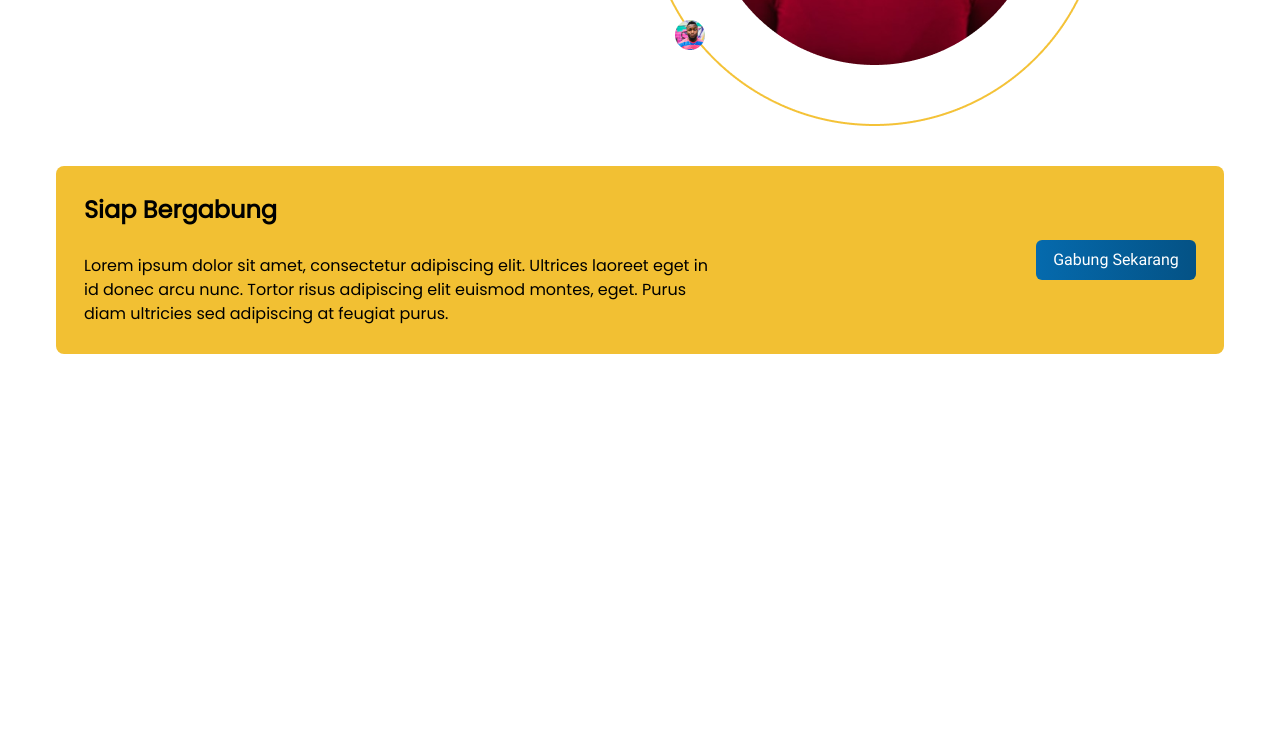
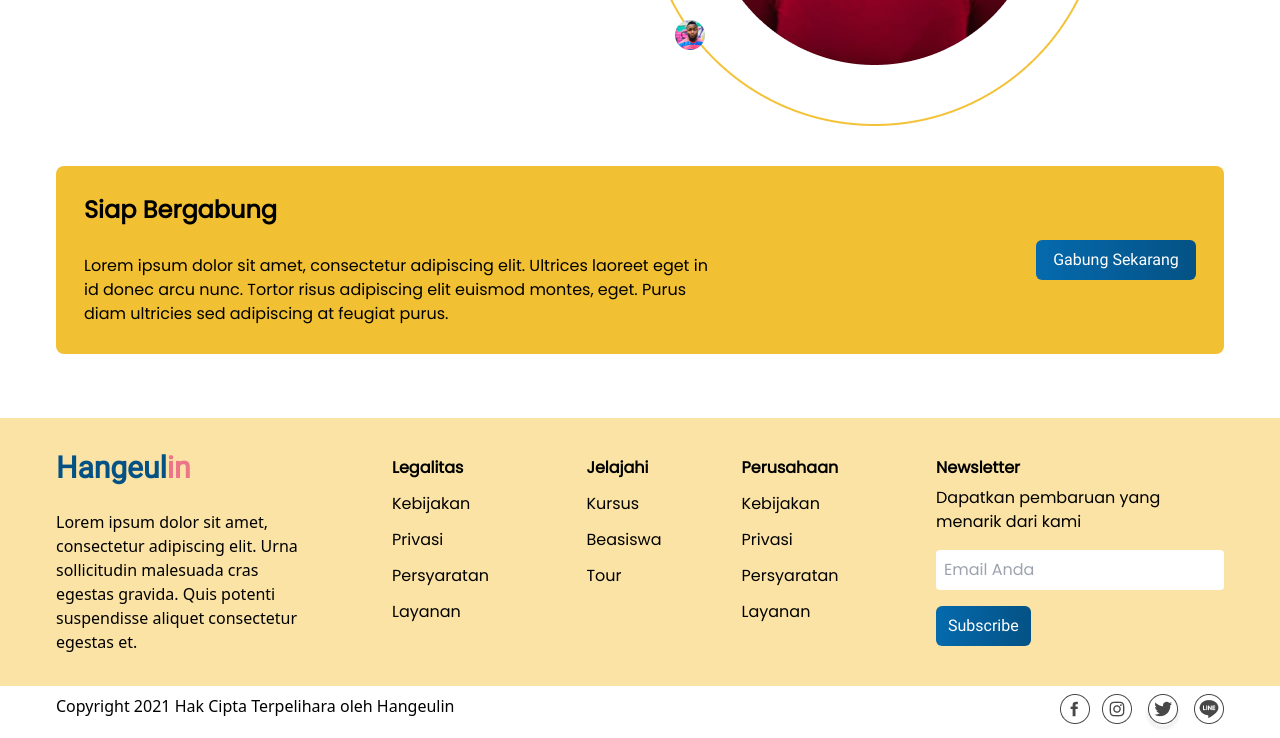
Before and after one commit to bunganb/Latihan-slicing, a website: page public/pages/index.html in a window 1280 px wide. Shown: the part 2005-2743 px from the top of the page. Before the commit the page ends 2383 px from the top, so only its background shows below. Drawn offline with nearby package versions, Linux system fonts and the light colour scheme.

Commit message:
feat:add testimonial and footer

```diff
--- a/public/pages/index.html
+++ b/public/pages/index.html
@@ -10,7 +10,7 @@
 </head>
 
 <body>
-    <div class="wrapper px-14 py-6">
+    <div class="wrapper px-14 pt-6">
         <nav class="flex items-baseline justify-between">
             <div class="logo font-rubik text-5xl font-semibold">
                 <a href="">Hangeul<span class="text-primary">in</span></a>
@@ -295,11 +295,68 @@
                 </div>
             </div>
         </main>
-        <footer>
-            <div class="footer">
-                <div class="logo"></div>
-                <div class="links"></div>
-                <div class="contact"></div>
+        <footer class="mt-16">
+            <div class="footer flex gap-20 py-8 px-14 bg-[#FAE3A4]"
+                style="width: calc(100% + 7rem); margin-left: -3.5rem;">
+                <div class="logo">
+                    <h1 class="font-rubik font-black text-3xl text-secondary">Hangeul<span
+                            class="text-[#EC7589]">in</span></h1>
+                    <p class="w-64 pt-6">Lorem ipsum dolor sit amet, consectetur adipiscing elit. Urna sollicitudin
+                        malesuada
+                        cras egestas
+                        gravida. Quis potenti suspendisse aliquet consectetur egestas et.</p>
+                </div>
+                <div class="links font-poppins">
+                    <div class="link-items leading-9">
+                        <h1 class="font-bold">Legalitas</h1>
+                        <a href="" class="block">Kebijakan Privasi</a>
+                        <a href="" class="block">Persyaratan Layanan</a>
+                    </div>
+                </div>
+                <div class="links font-poppins">
+                    <div class="link-items leading-9">
+                        <h1 class="font-bold">Jelajahi</h1>
+                        <a href="" class="block">Kursus</a>
+                        <a href="" class="block">Beasiswa</a>
+                        <a href="" class="block">Tour</a>
+                    </div>
+                </div>
+                <div class="links font-poppins">
+                    <div class="link-items leading-9">
+                        <h1 class="font-bold">Perusahaan</h1>
+                        <a href="" class="block">Kebijakan Privasi</a>
+                        <a href="" class="block">Persyaratan Layanan</a>
+                    </div>
+                </div>
+                <div class="links font-poppins">
+                    <div class="link-items">
+                        <h1 class="font-bold leading-9">Newsletter</h1>
+                        <p>Dapatkan pembaruan yang menarik dari kami</p>
+                        <input type="email" name="email" id="email" class="p-2 my-4 rounded focus:outline-none w-72"
+                            placeholder="Email Anda">
+                        <button
+                            class="from-[#056AAD] bg-gradient-to-r to-secondary font-roboto font-medium text-white rounded-md  px-3 py-2">Subscribe</button>
+                    </div>
+                </div>
+            </div>
+            <div class="bottom flex justify-between py-2">
+                <div class="copyright font-medium">
+                    Copyright 2021 Hak Cipta Terpelihara oleh Hangeulin
+                </div>
+                <div class="sosmed flex gap-3">
+                    <a href="#">
+                        <img src="../images/fb.png" alt="">
+                    </a>
+                    <a href="#">
+                        <img src="../images/Instagram.png" alt="">
+                    </a>
+                    <a href="#">
+                        <img src="../images/Twitter.png" alt="">
+                    </a>
+                    <a href="#">
+                        <img src="../images/line.png" alt="">
+                    </a>
+                </div>
             </div>
         </footer>
     </div>
```
Also changed, not shown: dist/output.css, public/images/Instagram.png (added), public/images/Twitter.png (added), public/images/fb.png (added), public/images/line.png (added).
